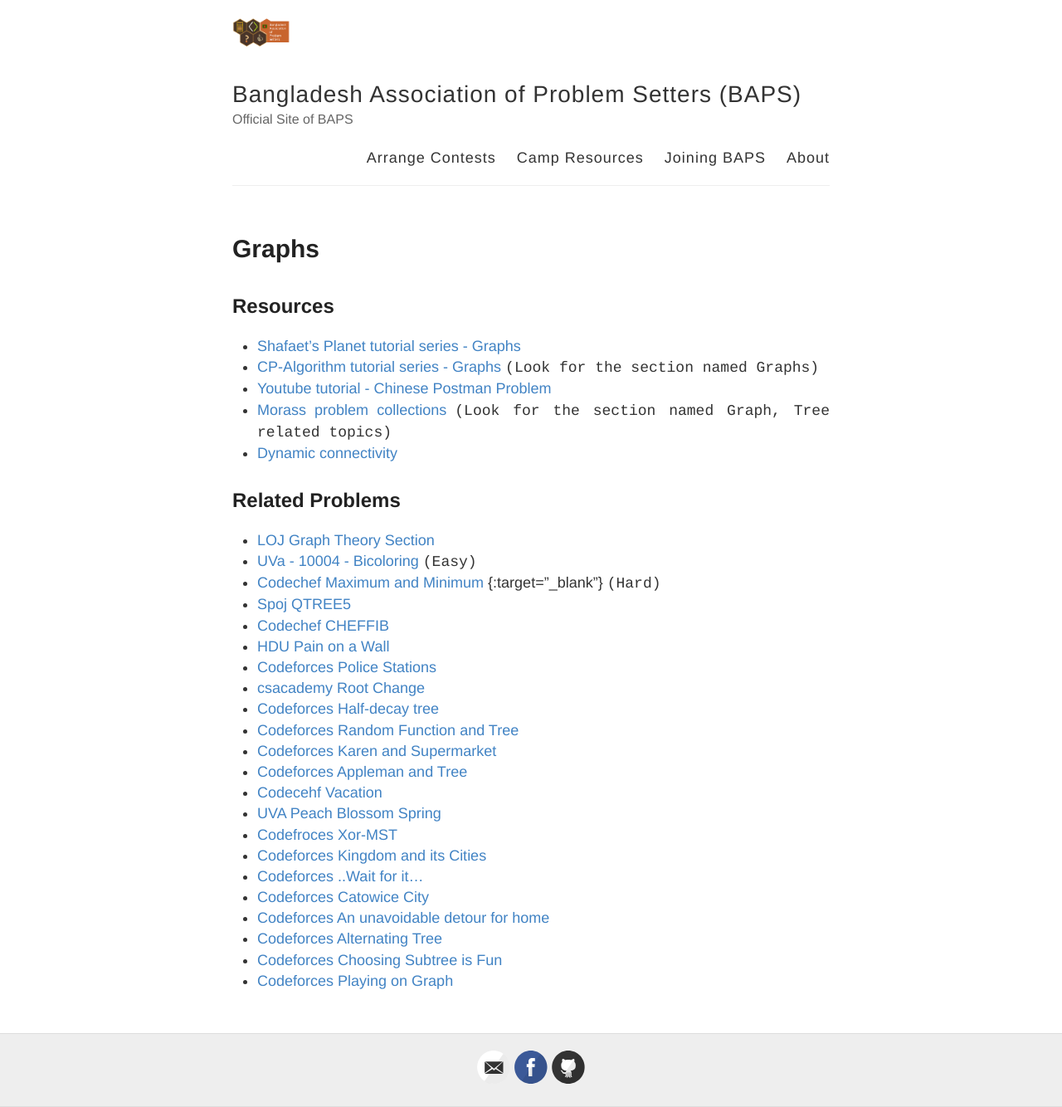
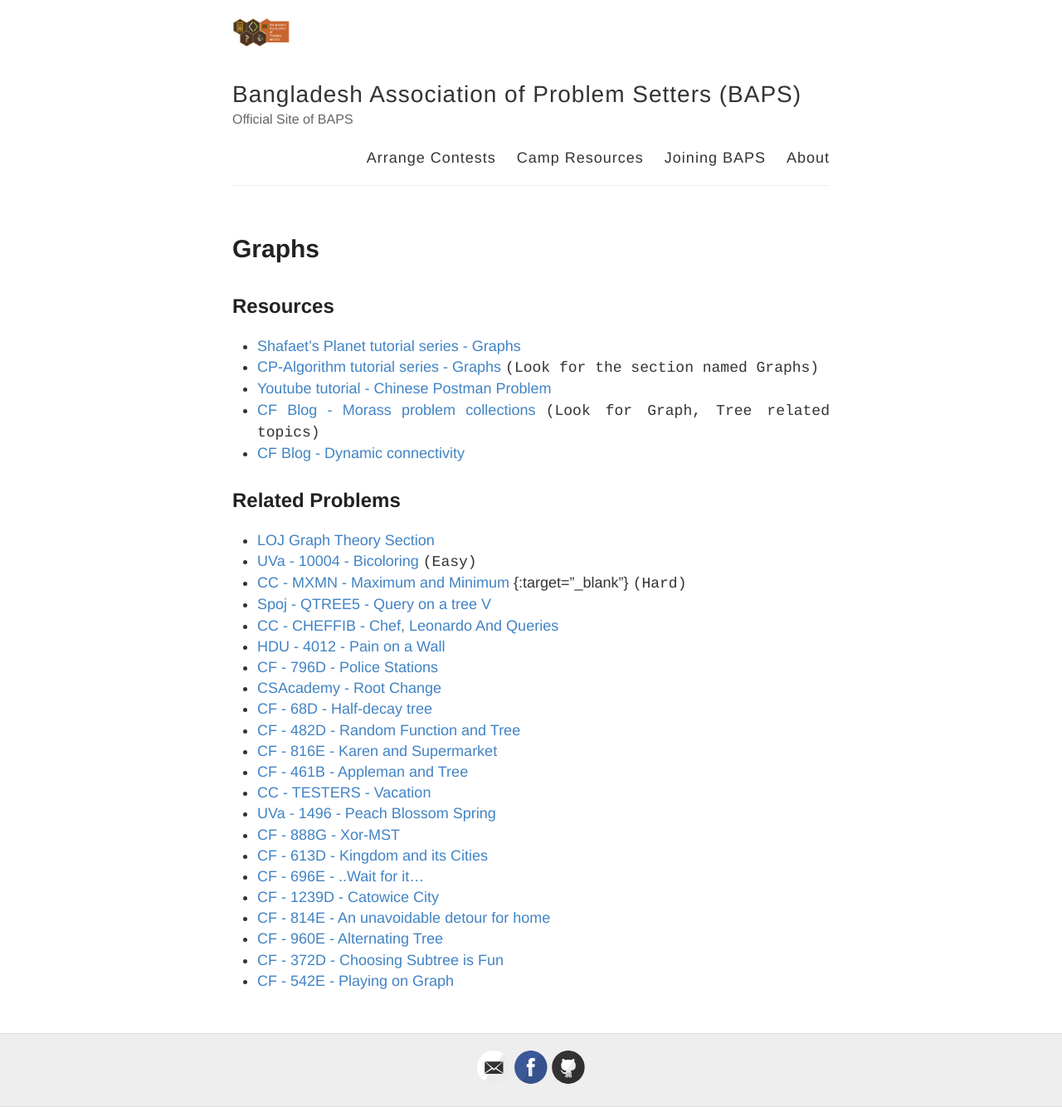
Before and after one commit to baps-bgd/baps-bgd.github.io, a Jekyll site: the page built from _posts/2020-10-18-graphs.md, in a window 1280 px wide. Shown: the whole page at 83% size. Built offline with Jekyll 4.4.1, drawn with Linux system fonts in a browser that asks for light colours.

Commit message:
Update 2020-10-18-graphs.md
Sir, is the current format okay?

```diff
--- a/_posts/2020-10-18-graphs.md
+++ b/_posts/2020-10-18-graphs.md
@@ -9,30 +9,30 @@
 - [Shafaet's Planet tutorial series - Graphs](http://www.shafaetsplanet.com/?p=143d){:target="\_blank"}
 - [CP-Algorithm tutorial series - Graphs](https://cp-algorithms.com/){:target="\_blank"} `(Look for the section named Graphs)`
 - [Youtube tutorial - Chinese Postman Problem](https://www.youtube.com/watch?v=JCSmxUO0v3k){:target="\_blank"}
-- [Morass problem collections](https://codeforces.com/blog/entry/55274){:target="\_blank"} `(Look for the section named Graph, Tree related topics)`
-- [Dynamic connectivity](https://codeforces.com/gym/100551){:target="\_blank"}
+- [CF Blog - Morass problem collections](https://codeforces.com/blog/entry/55274){:target="\_blank"} `(Look for Graph, Tree related topics)`
+- [CF Blog - Dynamic connectivity](https://codeforces.com/blog/entry/15296){:target="\_blank"}
 
 ## Related Problems
 
 - [LOJ Graph Theory Section](https://lightoj.com/problems/category/graph){:target="\_blank"}
 - [UVa - 10004 - Bicoloring](https://onlinejudge.org/external/100/10004.pdf){:target="\_blank"} `(Easy)`
-- [Codechef Maximum and Minimum](https://www.codechef.com/problems/MXMN) {:target="\_blank"} `(Hard)`
-- [Spoj QTREE5](https://www.spoj.com/problems/QTREE5/){:target="\_blank"}
-- [Codechef CHEFFIB](https://www.codechef.com/DEC17/problems/CHEFFIB){:target="\_blank"}
-- [HDU Pain on a Wall](http://acm.hdu.edu.cn/showproblem.php?pid=4012){:target="\_blank"}
-- [Codeforces Police Stations](https://codeforces.com/problemset/problem/796/D){:target="\_blank"}
-- [csacademy Root Change](https://csacademy.com/contest/round-29/task/root-change/statement/){:target="\_blank"}
-- [Codeforces Half-decay tree](https://codeforces.com/contest/68/problem/D){:target="\_blank"}
-- [Codeforces Random Function and Tree](https://codeforces.com/problemset/problem/482/D){:target="\_blank"}
-- [Codeforces Karen and Supermarket](https://codeforces.com/problemset/problem/816/E){:target="\_blank"}
-- [Codeforces Appleman and Tree](https://codeforces.com/problemset/problem/461/B){:target="\_blank"}
-- [Codecehf Vacation](https://www.codechef.com/problems/TESTERS){:target="\_blank"}
-- [UVA Peach Blossom Spring](https://vjudge.net/problem/uva-1496){:target="\_blank"}
-- [Codefroces Xor-MST](https://codeforces.com/contest/888/problem/G){:target="\_blank"}
-- [Codeforces Kingdom and its Cities](https://codeforces.com/problemset/problem/613/D){:target="\_blank"}
-- [Codeforces ..Wait for it...](https://codeforces.com/contest/696/problem/E){:target="\_blank"}
-- [Codeforces Catowice City](https://codeforces.com/contest/1239/problem/D){:target="\_blank"}
-- [Codeforces An unavoidable detour for home](https://codeforces.com/contest/814/problem/E){:target="\_blank"}
-- [Codeforces Alternating Tree](https://codeforces.com/problemset/problem/960/E){:target="\_blank"}
-- [Codeforces Choosing Subtree is Fun](https://codeforces.com/problemset/problem/372/D){:target="\_blank"}
-- [Codeforces Playing on Graph](https://codeforces.com/contest/542/problem/E){:target="\_blank"}
+- [CC - MXMN - Maximum and Minimum](https://www.codechef.com/problems/MXMN) {:target="\_blank"} `(Hard)`
+- [Spoj - QTREE5 - Query on a tree V](https://www.spoj.com/problems/QTREE5/){:target="\_blank"}
+- [CC - CHEFFIB - Chef, Leonardo And Queries](https://www.codechef.com/DEC17/problems/CHEFFIB){:target="\_blank"}
+- [HDU - 4012 - Pain on a Wall](http://acm.hdu.edu.cn/showproblem.php?pid=4012){:target="\_blank"}
+- [CF - 796D - Police Stations](https://codeforces.com/problemset/problem/796/D){:target="\_blank"}
+- [CSAcademy -  Root Change](https://csacademy.com/contest/round-29/task/root-change/statement/){:target="\_blank"}
+- [CF - 68D - Half-decay tree](https://codeforces.com/contest/68/problem/D){:target="\_blank"}
+- [CF - 482D - Random Function and Tree](https://codeforces.com/problemset/problem/482/D){:target="\_blank"}
+- [CF - 816E - Karen and Supermarket](https://codeforces.com/problemset/problem/816/E){:target="\_blank"}
+- [CF - 461B - Appleman and Tree](https://codeforces.com/problemset/problem/461/B){:target="\_blank"}
+- [CC - TESTERS - Vacation](https://www.codechef.com/problems/TESTERS){:target="\_blank"}
+- [UVa - 1496 - Peach Blossom Spring](https://vjudge.net/problem/uva-1496){:target="\_blank"}
+- [CF - 888G - Xor-MST](https://codeforces.com/contest/888/problem/G){:target="\_blank"}
+- [CF - 613D - Kingdom and its Cities](https://codeforces.com/problemset/problem/613/D){:target="\_blank"}
+- [CF - 696E - ..Wait for it...](https://codeforces.com/contest/696/problem/E){:target="\_blank"}
+- [CF - 1239D - Catowice City](https://codeforces.com/contest/1239/problem/D){:target="\_blank"}
+- [CF - 814E - An unavoidable detour for home](https://codeforces.com/contest/814/problem/E){:target="\_blank"}
+- [CF - 960E - Alternating Tree](https://codeforces.com/problemset/problem/960/E){:target="\_blank"}
+- [CF - 372D - Choosing Subtree is Fun](https://codeforces.com/problemset/problem/372/D){:target="\_blank"}
+- [CF - 542E - Playing on Graph](https://codeforces.com/contest/542/problem/E){:target="\_blank"}
```
